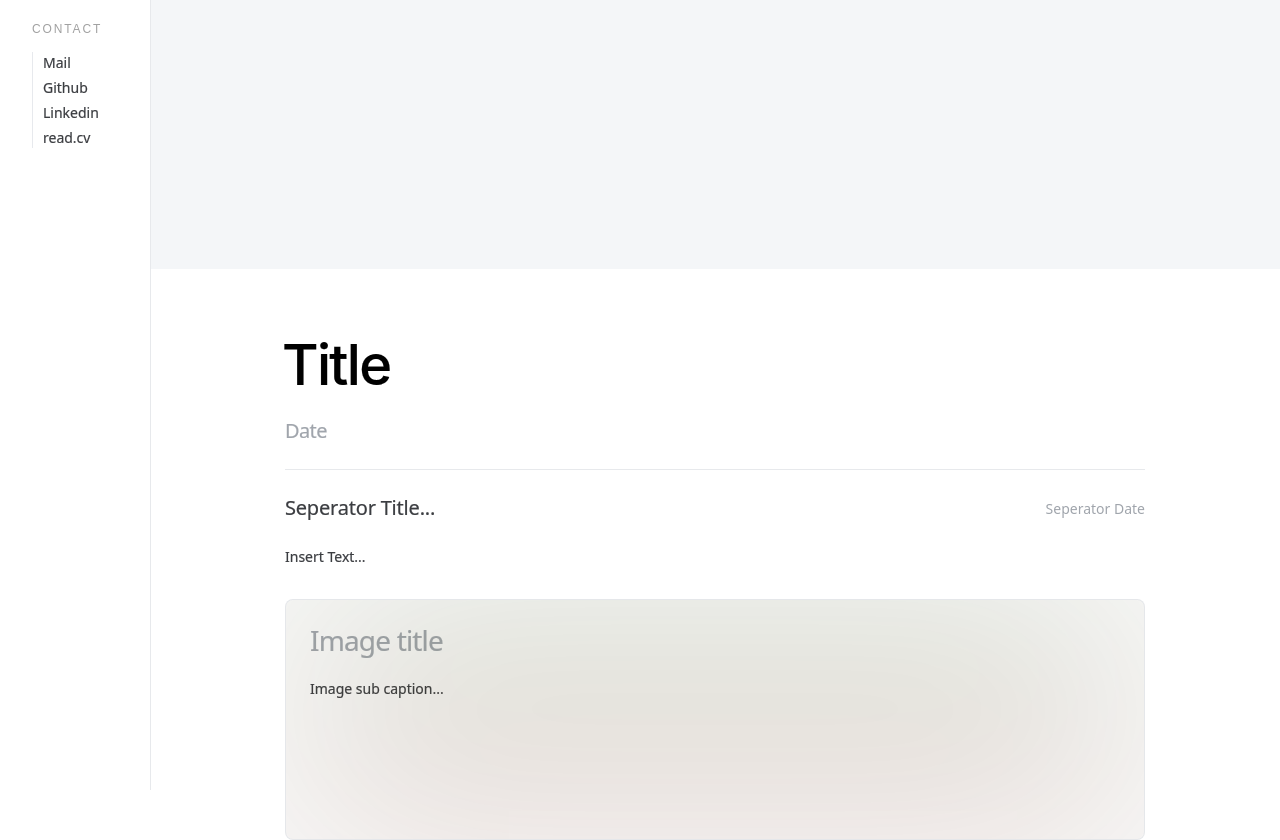
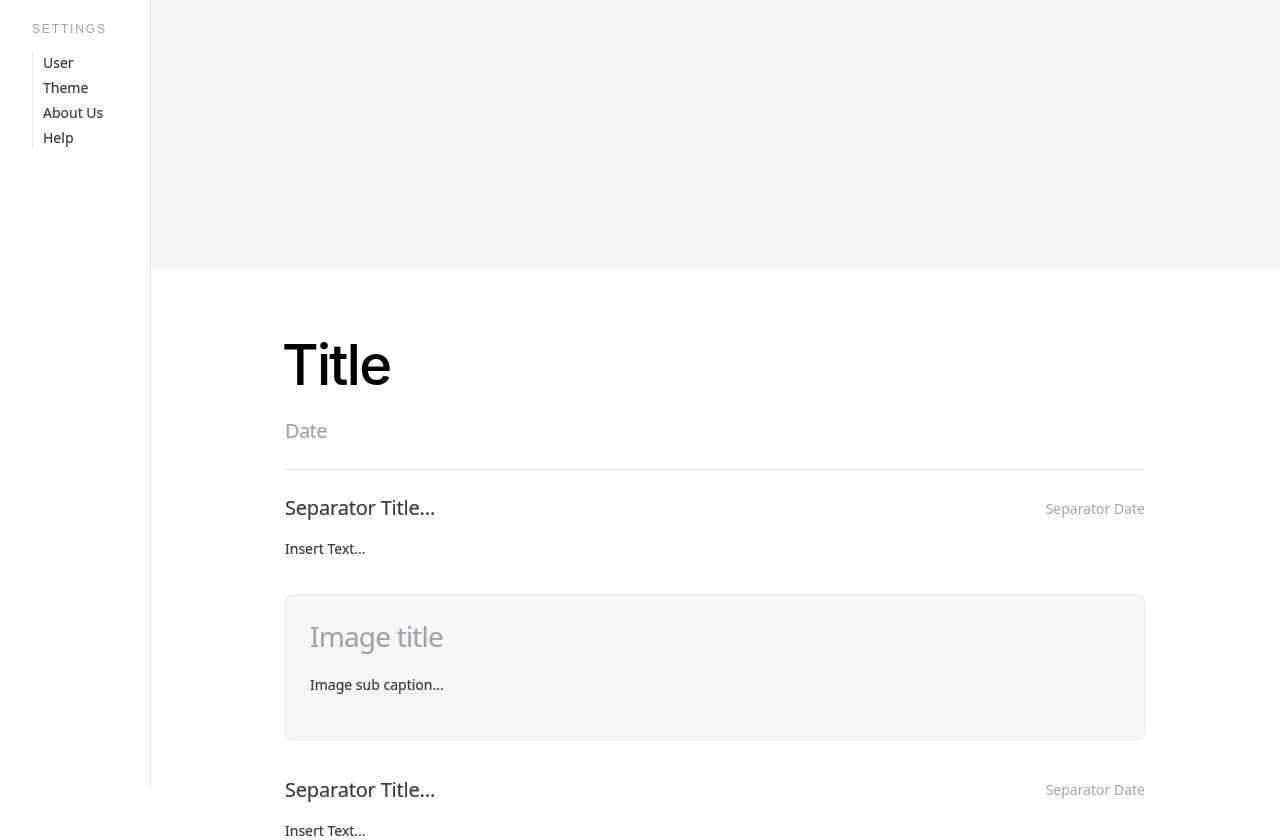
Before and after one commit to rudrachavda/betternotes, a React (Vite) app: page /note in a window 1280 px wide. Shown: the part 460-1300 px from the top of the page. Built offline with nearby package versions, Linux system fonts and the light colour scheme.

Commit message:
added better card spacing and image compatability

```diff
--- a/src/components/note.css
+++ b/src/components/note.css
@@ -517,12 +517,11 @@ img {
     display: flex;
     flex-direction: column;
     gap: 20px;
-    padding: 24px 24px 120px 24px;
-    margin: 16px 0;
+    padding: 24px;
+    margin: 20px 0;
     width: 100%;
     position: relative;
     min-height: fit-content;
-    overflow: hidden;
 }
 
 .contentCardgradient {
@@ -600,11 +599,11 @@ img {
 }
 
 .contentcardImagestyle {
-    width: 500px;
-    height: 400px;
-    /* max-width: 500px;
-    max-height: 400px; */
-    object-fit: cover;
+    /* width: 500px;
+    height: 400px; */
+    max-width: 810px;
+    max-height: 400px;
+    object-fit: contain;
     /* ^^^ change this parameter based on images */
     border-radius: 6px;
 }
--- a/src/components/note.jsx
+++ b/src/components/note.jsx
@@ -45,6 +45,8 @@ const Note = () => {
                 </div>
               </div>
 
+              <div className='contentText'>
+                <div className='contentTextcontainer'>
                   <div className='contentseperator' id='beginning'>
                     <div className='titleofseperator'>
                       <h3
@@ -52,7 +54,7 @@ const Note = () => {
                         contentEditable
                         suppressContentEditableWarning={true}
                       >
-                    Seperator Title...
+                        Separator Title...
                       </h3>
                     </div>
 
@@ -62,13 +64,11 @@ const Note = () => {
                         contentEditable
                         suppressContentEditableWarning={true}
                       >
-                    Seperator Date
+                        Separator Date
                       </p>
                     </div>
                   </div>
 
-              <div className='contentText'>
-                <div className='contentTextcontainer'>
                   <div className='contentTextwrap'>
                     <p
                       className='contentTextstyle'
@@ -90,6 +90,26 @@ const Note = () => {
                       </h3>
                     </div>
 
+                    {/* <div className='contentcardimagecontainer'>
+                      <div className='contentcardImageratio'>
+                        <div className='contentcardImage'>
+                          <img
+                            className='contentcardImagestyle'
+                            src='placeholder.jpg'
+                            alt='Project Image'
+                          />
+                        </div>
+
+                        <div className='contentcardImage'>
+                          <img
+                            className='contentcardImagestyle'
+                            src='placeholdertwo.jpg'
+                            alt='Project Image'
+                          />
+                        </div>
+                      </div>
+                    </div> */}
+
                     <div className='contentCardSubtitle'>
                       <p
                         className='contentTextstyle'
@@ -101,26 +121,10 @@ const Note = () => {
                     </div>
 
                     <div className='contentcardimagecontainer'>
-                      <div className='contentcardImageratio'>
-                        {/* <div className='contentcardImage'>
-                          <img
-                            className='contentcardImagestyle'
-                            src='/images/eaglebench.jpg'
-                            alt='Project Image'
-                          />
+                      <div className='contentcardImageratio'></div>
                     </div>
 
-                        <div className='contentcardImage'>
-                          <img
-                            className='contentcardImagestyle'
-                            src='/images/workdayone.jpg'
-                            alt='Project Image'
-                          />
-                        </div> */}
-                      </div>
-                    </div>
-
-                    <div className='contentCardgradient' id='first'></div>
+                    {/* <div className='contentCardgradient' id='first'></div> */}
                   </div>
 
                   <div className='contentseperator' id='beginning'>
@@ -130,7 +134,7 @@ const Note = () => {
                         contentEditable
                         suppressContentEditableWarning={true}
                       >
-                        Seperator Title...
+                        Separator Title...
                       </h3>
                     </div>
 
@@ -140,7 +144,7 @@ const Note = () => {
                         contentEditable
                         suppressContentEditableWarning={true}
                       >
-                        Seperator Date
+                        Separator Date
                       </p>
                     </div>
                   </div>
@@ -253,7 +257,6 @@ const Note = () => {
                     Section Items
                   </p>
                 </div>
-
               </div>
             </div>
           </div>
--- a/src/components/sidebar.jsx
+++ b/src/components/sidebar.jsx
@@ -47,7 +47,7 @@ const Sidebar = () => {
 
               <div className='lowsidebarcontent'>
                 <div className='contactcontainer'>
-                  <p className='interfacetext'> CONTACT </p>
+                  <p className='interfacetext'> Settings </p>
                 </div>
 
                 <div className='contactTags'>
@@ -57,7 +57,7 @@ const Sidebar = () => {
                         href='mailto:rudrabchavda@gmail.com'
                         className='tagstyle'
                       >
-                        Mail
+                        User
                       </a>
                     </p>
                   </div>
@@ -69,7 +69,7 @@ const Sidebar = () => {
                         rel='noopener noreferrer'
                         className='tagstyle'
                       >
-                        Github
+                        Theme
                       </a>
                     </p>
                   </div>
@@ -81,7 +81,7 @@ const Sidebar = () => {
                         rel='noopener noreferrer'
                         className='tagstyle'
                       >
-                        Linkedin
+                        About Us
                       </a>
                     </p>
                   </div>
@@ -92,7 +92,7 @@ const Sidebar = () => {
                         className='tagstyle'
                         download='RudraResume.pdf'
                       >
-                        read.cv
+                        Help
                       </a>
                     </p>
                   </div>
```
Also changed, not shown: public/placeholder.jpg (added), public/placeholdertwo.jpg (added). Lines whose indentation alone changed are shown as unchanged.
